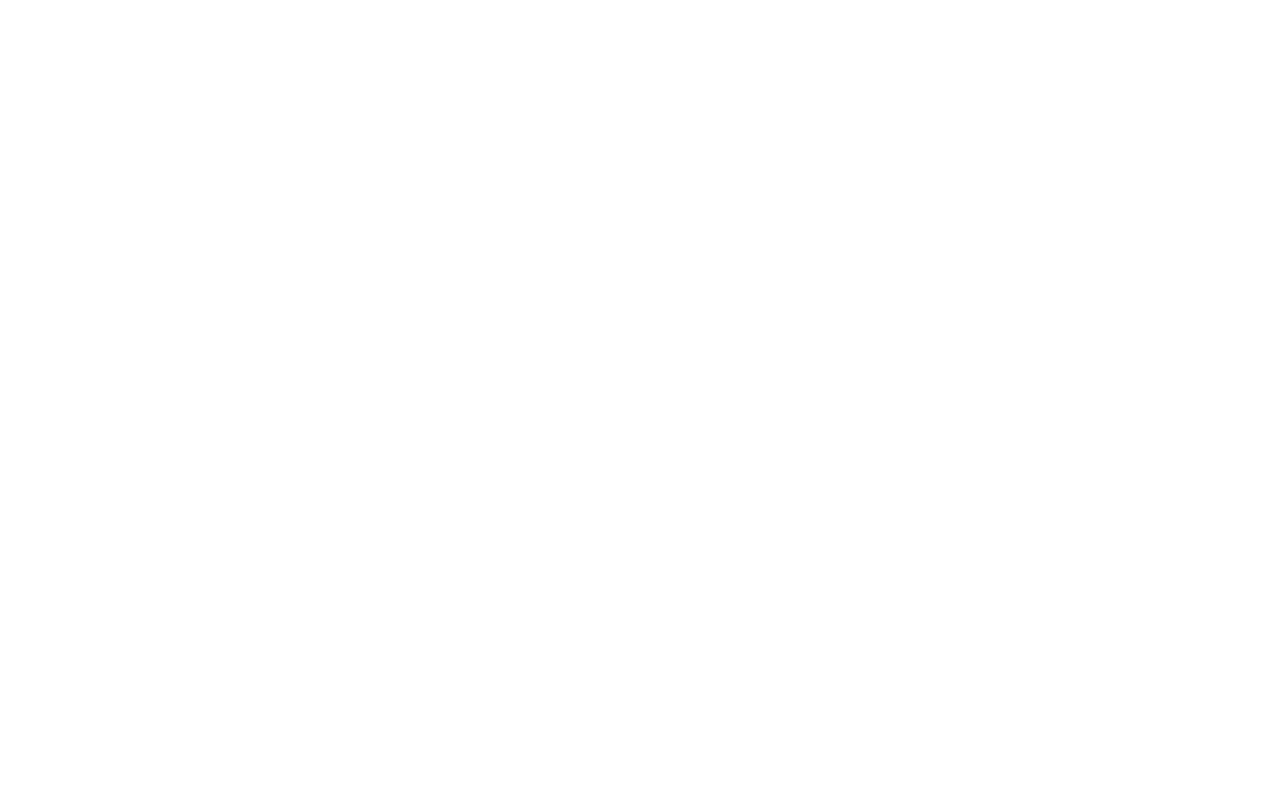
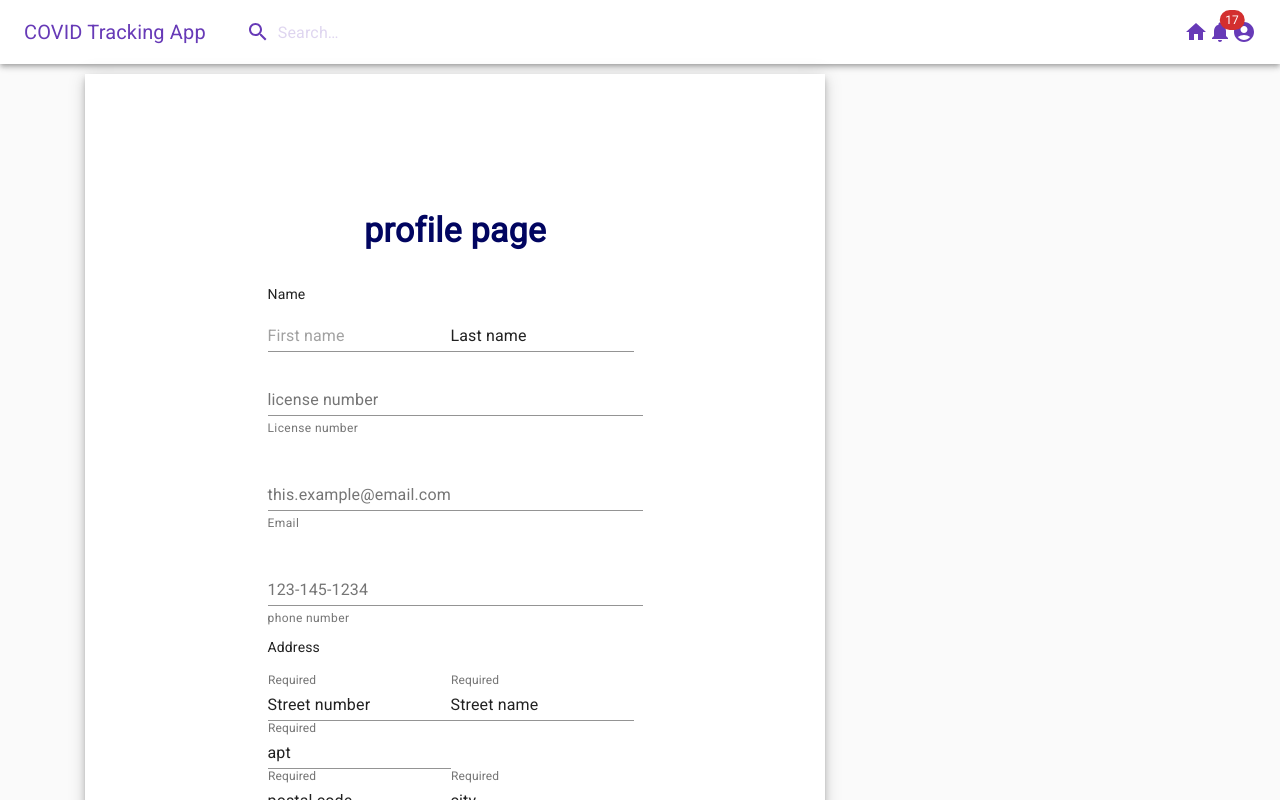
Before and after one commit to guaj/covidtrackingapp, a React (Create React App) app: page /doctor-profile-edit in a window 1280 px wide. Before the commit this address had no page. Shown: the top 800 px of the page. Built offline with nearby package versions, Linux system fonts and the light colour scheme.

Commit message:
doctor profile update

```diff
--- a/src/App.js
+++ b/src/App.js
@@ -18,6 +18,7 @@ import NavbarProfilePatient from './components/Navbar/oldNavbars/NavbarProfilePa
 
 import PatientProfileUpdate from './components/UserProfile/patientProfile/PatientProfileUpdate'
 import Navbar from './components/Navbar/Navbar'
+import DoctorProfileUpdate from'./components/UserProfile/DoctorProfile/DoctorProfileUpdate'
 
 ///* Make sure to update file when adding to App.css!!*/
 
@@ -34,6 +35,7 @@ function App() {
       <Route path='/dashboard' element={[<Dashboard/>]} />
 
       <Route path='/patient-profile-edit' element={[<Navbar/>, <PatientProfileUpdate/>]} />
+      <Route path='/doctor-profile-edit' element={[<Navbar/>, <DoctorProfileUpdate/>]} />
 
     </Routes>
   );
--- /dev/null
+++ b/src/components/UserProfile/DoctorProfile/DoctorProfileUpdate.js
@@ -0,0 +1,250 @@
+import CssBaseline from "@material-ui/core/CssBaseline";
+import Paper from "@material-ui/core/Paper";
+import Grid from "@material-ui/core/Grid";
+import Typography from "@material-ui/core/Typography";
+import {makeStyles} from "@material-ui/core/styles";
+import TextField from "@material-ui/core/TextField";
+import Button from "@material-ui/core/Button";
+import * as React from "react";
+import geometricImage from "../../../images/geometric_gradient.jpg";
+import data from "./logged_in_doctor_mock_data.json";
+import {useState, Fragment, useEffect} from "react";
+
+
+const useStyles = makeStyles((theme) => ({
+    image: {
+        backgroundImage: `url(${geometricImage})`,
+        backgroundRepeat: "no-repeat",
+        backgroundColor:
+            theme.palette.type === "light"
+                ? theme.palette.grey[50]
+                : theme.palette.grey[900],
+        backgroundSize: "cover",
+        backgroundPosition: "center",
+    },
+    paper: {
+        margin: theme.spacing(17, 15, 50),
+        display: "flex",
+        flexDirection: "column",
+        alignItems: "center",
+    },
+    title: {
+        marginBottom: theme.spacing(4),
+        color: "rgba(1, 5, 96, 1)",
+        fontWeight: "bold",
+    },
+    paragraph: {
+        marginTop: theme.spacing(6),
+    },
+    submit: {
+        margin: theme.spacing(8, 0, 5),
+        color: "white",
+        backgroundColor: "rgba(1, 5, 96, 1)",
+    }
+}));
+
+const setForm = (event => {
+    return event.target.value;
+})
+
+export default function DoctorProfile() {
+    const classes = useStyles();
+    const handleSubmit = (e)=>{
+        e.preventDefault();
+        window.location = '/dashboard'; //wrong redirect, waiting for user dashboard page
+    }
+
+     const [contacts, setContacts] = useState(data);
+
+        const [editFormData, setEditFormData] = useState({
+            firstName: '',
+            lastName: '',
+            licenseNumber: '',
+            email: '',
+            phoneNumber: '',
+            streetNumber: '',
+            streetName: '',
+            apt: '',
+            postalCode: '',
+            city: '',
+            province: '',
+
+        });
+
+        const [editContactId, setEditContactId] = useState(null);
+
+        const handleEditClick = (event) => {
+            event.preventDefault();
+            const contact = contacts[0];
+            setEditContactId(contact.id);
+
+            const formValues = {
+                firstName: contact.firstName,
+                lastName: contact.lastName,
+                licenseNumber: contact.licenceNumber,
+                email: contact.email,
+                phoneNumber: contact.phoneNumber,
+                streetName: contact.streetName,
+                apt: contact.apt,
+                postalCode: contact.postalCode,
+                city: contact.city,
+                province: contact.province,
+            };
+
+
+
+            setEditFormData(formValues);
+
+            console.log("inside handleEditClick method");
+        };
+
+        const handleEditFormChange = (event) => {
+            event.preventDefault();
+
+            const fieldName = event.target.getAttribute("name");
+            const fieldValue = event.target.value;
+            //create new object on new values
+            const newFormData = {...editFormData};
+            newFormData[fieldName] = fieldValue;
+            setEditFormData(newFormData);
+        }
+
+        const handleEditFormSubmit = (event) => {
+            event.preventDefault();
+
+            const editedContact = {
+                id: editContactId,
+                firstName: editFormData.firstName,
+                lastName: editFormData.lastName,
+                licenseNumber: editFormData.licenseNumber,
+                phoneNumber: editFormData.phoneNumber,
+                streetName: editFormData.streetName,
+                apt: editFormData.apt,
+                postalCode: editFormData.postalCode,
+                city: editFormData.city,
+                province: editFormData.province,
+
+            };
+            const newContacts = [...contacts];
+            const index = contacts.findIndex((contact) => contact.id === editContactId);
+            newContacts[0] = editedContact;
+            setContacts(newContacts);
+            setEditContactId(null);
+            console.log(JSON.stringify(newContacts));
+        };
+    return (
+    <div className = "container">
+        <Grid container component="main">
+            <CssBaseline/>
+
+            <Grid item xs={12} sm={12} md={8} component={Paper} elevation={6} square>
+                <div className={classes.paper}>
+                    <Typography component="h1" variant="h4" className={classes.title}>
+                        profile page
+                    </Typography>
+                    <form className={classes.form} id='form' onSubmit={handleSubmit}>
+                        <div>
+                            <p>Name</p>
+                            <TextField
+                                type="text"
+                                placeholder="First name"
+                                name="firstName"
+                                value={editFormData.firstName}
+                                onChange={handleEditFormChange}
+                                onClick={handleEditClick}
+                            />
+
+
+                            <TextField
+                                id="lastName"
+                                defaultValue="Last name"
+                            />
+                          <TextField
+                              type="text"
+                              margin="normal"
+                              fullWidth
+                              id="doctorIdNumber"
+                              label="license number"
+                              name="licenseNumber"
+                              autoComplete=""
+                              helperText="License number"
+                          />
+                          <TextField
+                              type="email"
+                              margin="normal"
+                              fullWidth
+                              id="email"
+                              label="this.example@email.com"
+                              name="email"
+                              autoComplete="email"
+                              helperText="Email"
+                              data-testid="sign-up-email"
+                          />
+                          <TextField
+                              type="text"
+                              margin="normal"
+                              fullWidth
+                              id="phoneNumber"
+                              label="123-145-1234"
+                              name="phoneNumber"
+                              autoComplete="email"
+                              helperText="phone number"
+                              data-testid="phone-number"
+                          />
+                            <div>
+                                <p>Address</p>
+                                <TextField
+                                    type="text"
+                                    id="streetNumber"
+                                    label="Required"
+                                    defaultValue="Street number"
+                                />
+                                <TextField
+                                    type="text"
+                                    id="address"
+                                    label="Required"
+                                    defaultValue="Street name"
+                                />
+                                <TextField
+                                    type="text"
+                                    id="address"
+                                    label="Required"
+                                    defaultValue="apt"
+                                />
+                            </div>
+                            <TextField
+                                type="text"
+                                id="address"
+                                label="Required"
+                                defaultValue="postal code"
+                            />
+                            <TextField
+                                type="text"
+                                id="address"
+                                label="Required"
+                                defaultValue="city"
+                            />
+                            <TextField
+                                type="text"
+                                id="address"
+                                label="Required"
+                                defaultValue="Province"
+                            />
+                            <div>
+                                <Button
+                                    type="submit"
+                                    fullWidth
+                                    variant="contained"
+                                    className={classes.submit}
+                                >
+                                    Complete profile
+                                </Button>
+                            </div>
+                        </div>
+                    </form>
+                </div>
+            </Grid>
+        </Grid>
+        </div>
+);
+}
--- /dev/null
+++ b/src/components/UserProfile/DoctorProfile/logged_in_doctor_mock_data.json
@@ -0,0 +1,16 @@
+[
+  {
+    "id": 1,
+    "firstName": "Phillip",
+    "lastName": "Tremblay",
+    "licenseNumber": " 162727",
+    "email": "phil_trem@gmail.com",
+    "phoneNumber": "514-646-4883",
+    "streetNumber": "777 ",
+    "streetName": "malville street",
+    "apt": "45",
+    "postalCode": "H7W 857",
+    "city": "Montreal",
+    "province": "Quebec"
+  }
+]
```
